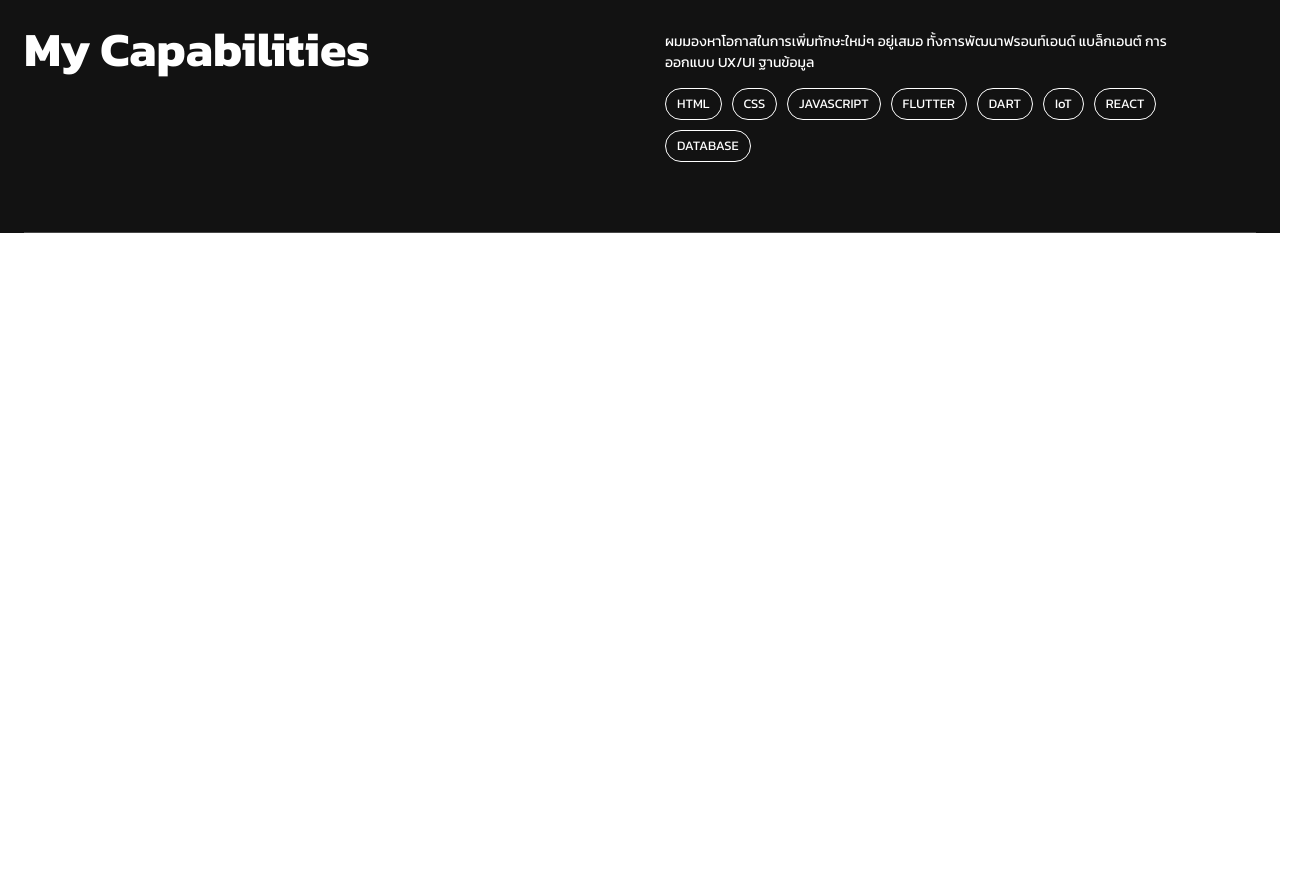
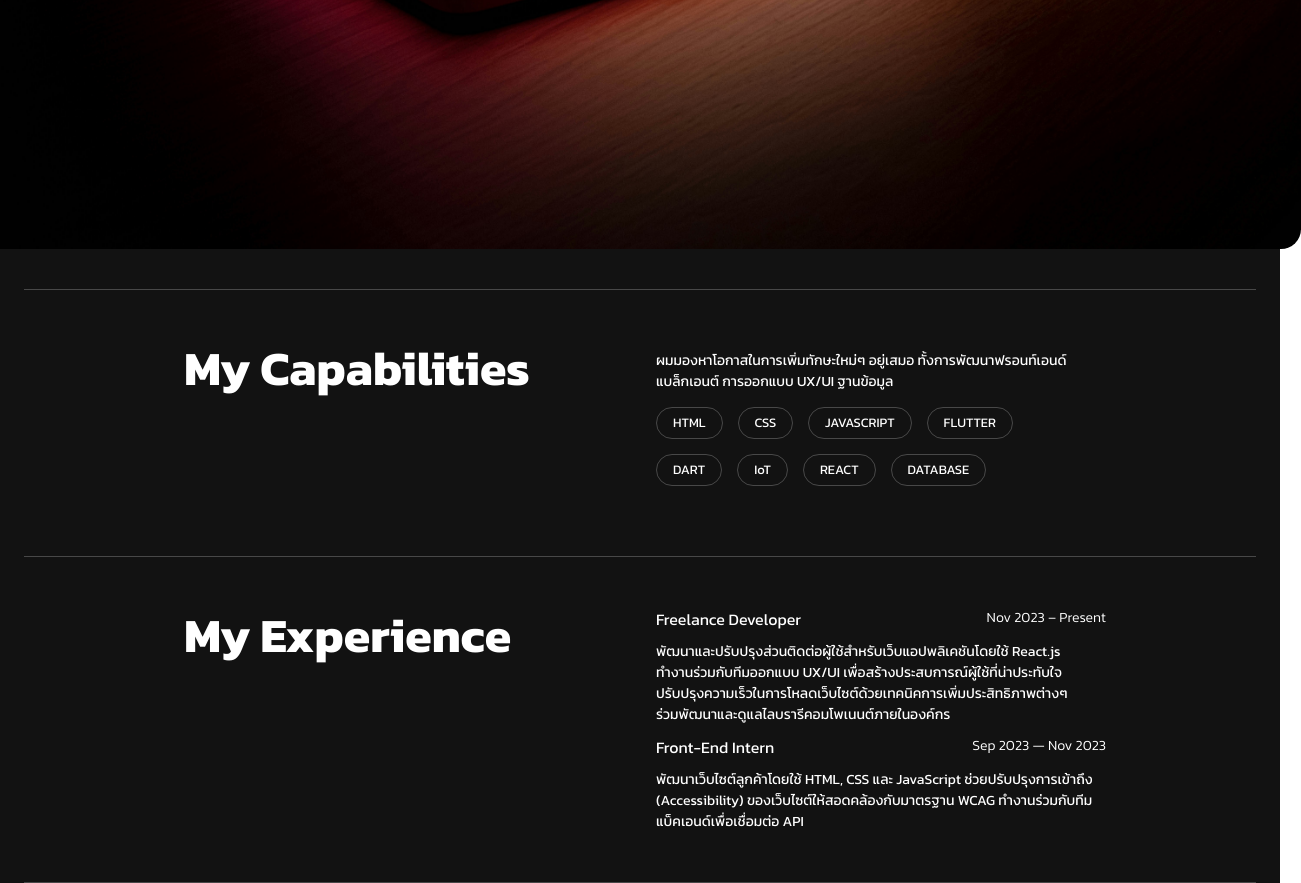
Before and after one commit to Tanatorn-hub/tanatorn-profile-cv-app, a React (Vite) app: page / in a window 1280 px wide. Shown: the part 1549-2432 px from the top of the page, 1301 px wide, since content can reach past the window. Before the commit the page ends 1782 px from the top, so only its background shows below. Built offline with nearby package versions, Linux system fonts and the light colour scheme; a web font is replaced by a local one.

Commit message:
My Experience section เสร็จแล้ว และปรับส่วนอื่นเพิ่มนิดหน่อย

```diff
--- a/src/views/HomeUI.jsx
+++ b/src/views/HomeUI.jsx
@@ -57,7 +57,6 @@ function HomeUI() {
         <Box
           id={"profile"}
           sx={{
-            width: "100%",
             display: "flex",
             justifyContent: "space-between",
             alignItems: "center",
@@ -149,6 +148,7 @@ function HomeUI() {
             display: "flex",
             flexDirection: { xs: "column", md: "row" }, // กําหนดการแสดงผล responsive เดี๋ยวทำเสร็จมีเวลา อาจะลองปรับทั้งหมด
             alignItems: "flex-start",
+            mr:"60px"
           }}
         >
           <Box
@@ -242,8 +242,8 @@ function HomeUI() {
             src={pic2}
             variant="rounded"
             sx={{
-              width: "900px",
-              height: "500px",
+              width: "1322px",
+              height: "798px",
               borderRadius: "20px",
             }}
           />
@@ -254,8 +254,8 @@ function HomeUI() {
           sx={{
             display: "flex",
             flexDirection: { xs: "column", md: "row" }, // กําหนดการแสดงผล responsive เดี๋ยวทำเสร็จมีเวลา อาจะลองปรับทั้งหมด
-            pt: "50px",
-            pb: "50px",
+            py: "50px",
+            px: "100px",
             borderBottom: "1px solid #484848",
           }}
         >
@@ -263,7 +263,7 @@ function HomeUI() {
             sx={{
               flex: "1",
               textAlign: "left",
-              pr: "100px",
+              pl: "60px",
             }}
           >
             <Typography variant="h3" fontWeight="bold">
@@ -271,12 +271,32 @@ function HomeUI() {
             </Typography>
           </Box>
 
-          <Box  variant="body1" sx={{flex: "1", pr: "50px",py:"10px"}}>
-            <Typography sx={{ fontSize: "14px" }}>
+          <Box sx={{ flexBasis: "500px", pr: "50px", py: "10px" }}>
+            <Typography
+              variant="body1"
+              sx={{
+                fontSize: "14px",
+                textAlign: "left",
+                maxWidth: "900px",
+                pr: "30px",
+              }}
+            >
               ผมมองหาโอกาสในการเพิ่มทักษะใหม่ๆ อยู่เสมอ ทั้งการพัฒนาฟรอนท์เอนด์
               แบล็กเอนต์ การออกแบบ UX/UI ฐานข้อมูล
             </Typography>
-            <Stack direction="row" flexWrap="wrap" sx={{ mt: "15px",mb:"10px",rowGap:"16px",gap:"10px",justifyContent: "flex-start", alignItems: "flex-start", }}>
+            <Stack
+              direction="row"
+              flexWrap="wrap"
+              sx={{
+                mt: "15px",
+                mb: "10px",
+                rowGap: "15px",
+                gap: "15px",
+                justifyContent: "flex-start",
+                alignItems: "flex-start",
+                maxWidth: "400px",
+              }}
+            >
               {[
                 "HTML",
                 "CSS",
@@ -293,15 +313,97 @@ function HomeUI() {
                   variant="outlined"
                   sx={{
                     color: "white",
-                    borderColor: "white",
+                    borderColor: "#484848           ",
                     pointerEvents: "none",
-
+                    padding: "0 5px",
                   }}
                 />
               ))}
             </Stack>
           </Box>
         </Box>
+
+        {/* My Experience section */}
+        <Box
+          sx={{
+            display: "flex",
+            flexDirection: { xs: "column", md: "row" }, // กําหนดการแสดงผล responsive เดี๋ยวทำเสร็จมีเวลา อาจะลองปรับทั้งหมด
+            py: "50px",
+            px: "100px",
+            borderBottom: "1px solid #484848",
+          }}
+        >
+          <Box
+            sx={{
+              flex: "1",
+              textAlign: "left",
+              pl: "60px",
+
+            }}
+          >
+            <Typography variant="h3" fontWeight="bold">
+              My Experience
+            </Typography>
+          </Box>
+
+          <Box
+            sx={{
+              flexBasis: "500px",
+            }}
+          >
+            {/* Freelance Developer */}
+            <Box
+              sx={{
+                display: "flex",
+                justifyContent: "space-between",
+                alignItems: "flex-start",
+                mb: "10px",
+                mr: "50px",
+              }}
+            >
+              <Typography sx={{ fontSize: "16px" }}>
+                Freelance Developer
+              </Typography>
+              <Typography sx={{ fontSize: "14px", fontWeight: "light" }}>
+                Nov 2023 – Present
+              </Typography>
+            </Box>
+            <Typography sx={{ fontSize: "14px", pr: "60px" }}>
+              พัฒนาและปรับปรุงส่วนติดต่อผู้ใช้สำหรับเว็บแอปพลิเคชันโดยใช้
+              React.js ทำงานร่วมกับทีมออกแบบ UX/UI
+              เพื่อสร้างประสบการณ์ผู้ใช้ที่น่าประทับใจ
+              ปรับปรุงความเร็วในการโหลดเว็บไซต์ด้วยเทคนิคการเพิ่มประสิทธิภาพต่างๆ
+              ร่วมพัฒนาและดูแลไลบรารีคอมโพเนนต์ภายในองค์กร
+            </Typography>
+
+            {/* Front-End Intern */}
+            <Box
+              sx={{
+                display: "flex",
+                justifyContent: "space-between",
+                alignItems: "flex-start",
+                my: "10px",
+                mr: "50px",
+              }}
+            >
+              <Typography sx={{ fontSize: "16px" }}>
+                Front-End Intern
+              </Typography>
+              <Typography sx={{ fontSize: "14px", fontWeight: "light" }}>
+                Sep 2023 — Nov 2023
+              </Typography>
+            </Box>
+            <Typography sx={{ fontSize: "14px", pr: "60px" }}>
+              พัฒนาเว็บไซต์ลูกค้าโดยใช้ HTML, CSS และ JavaScript
+              ช่วยปรับปรุงการเข้าถึง (Accessibility)
+              ของเว็บไซต์ให้สอดคล้องกับมาตรฐาน WCAG
+              ทำงานร่วมกับทีมแบ็คเอนด์เพื่อเชื่อมต่อ API
+            </Typography>
+          </Box>
+        </Box>
+
+
+
       </Container>
     </>
   );
```
